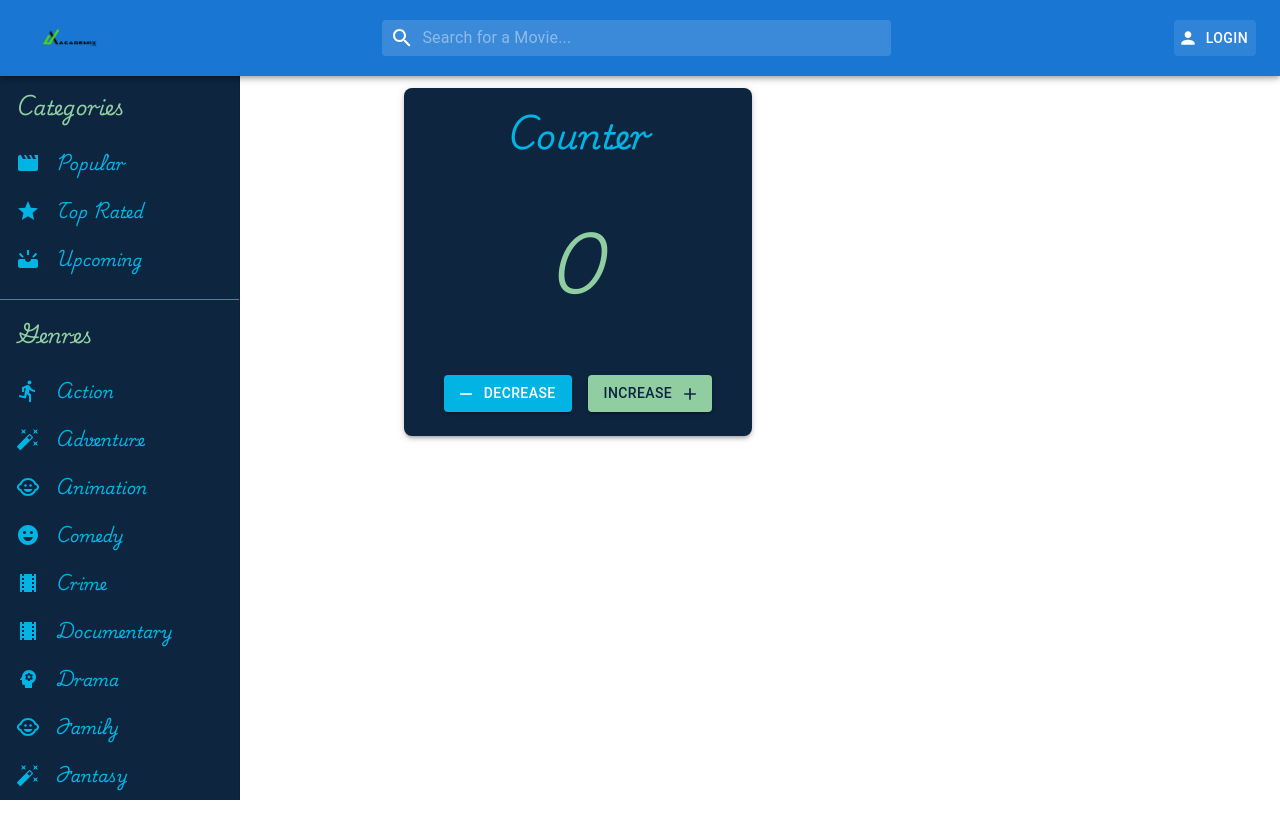
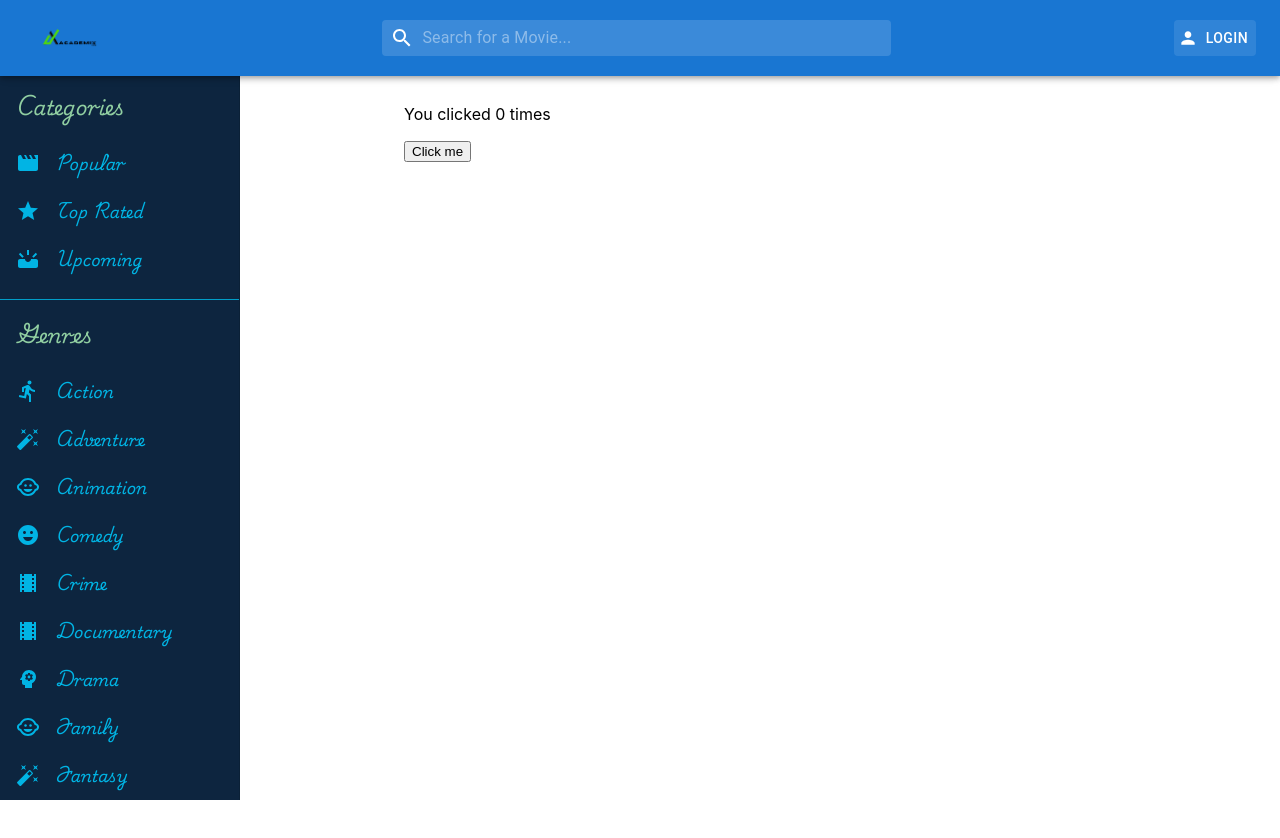
Before and after one commit to sudeep992718/Chaitanya_Bug, a React (Create React App) app: page / in a window 1280 px wide. Shown: the top 838 px of the page. Before the commit the page ends 800 px from the top, so only its background shows below. Built offline with nearby package versions, Linux system fonts and the light colour scheme.

Commit message:
Added notes

```diff
--- a/src/App.js
+++ b/src/App.js
@@ -4,7 +4,7 @@ import ButtonAppBar from "./AppBar";
 import PermanentDrawerLeft from "./PermanentDrawer";
 import { Provider } from "react-redux";
 import { store } from "./store/store";
-import Counter from "./components/usestatecounterbeautified";
+import Counter from "./components/usestatedemo";
 
 function App() {
   return (
@@ -19,6 +19,10 @@ function App() {
             padding: 3,
             marginTop: "64px", // AppBar height
             marginLeft: "140px", // Drawer width
+            display: "flex",
+            justifyContent: "left",
+            alignItems: "left",
+            height: "calc(100vh - 64px)", // Full viewport height minus AppBar height
           }}
         >
           <Counter />
```
Also changed, not shown: src/components/usestatedemoexplanation.txt, src/components/usestateecounterbeautified.txt (added).
